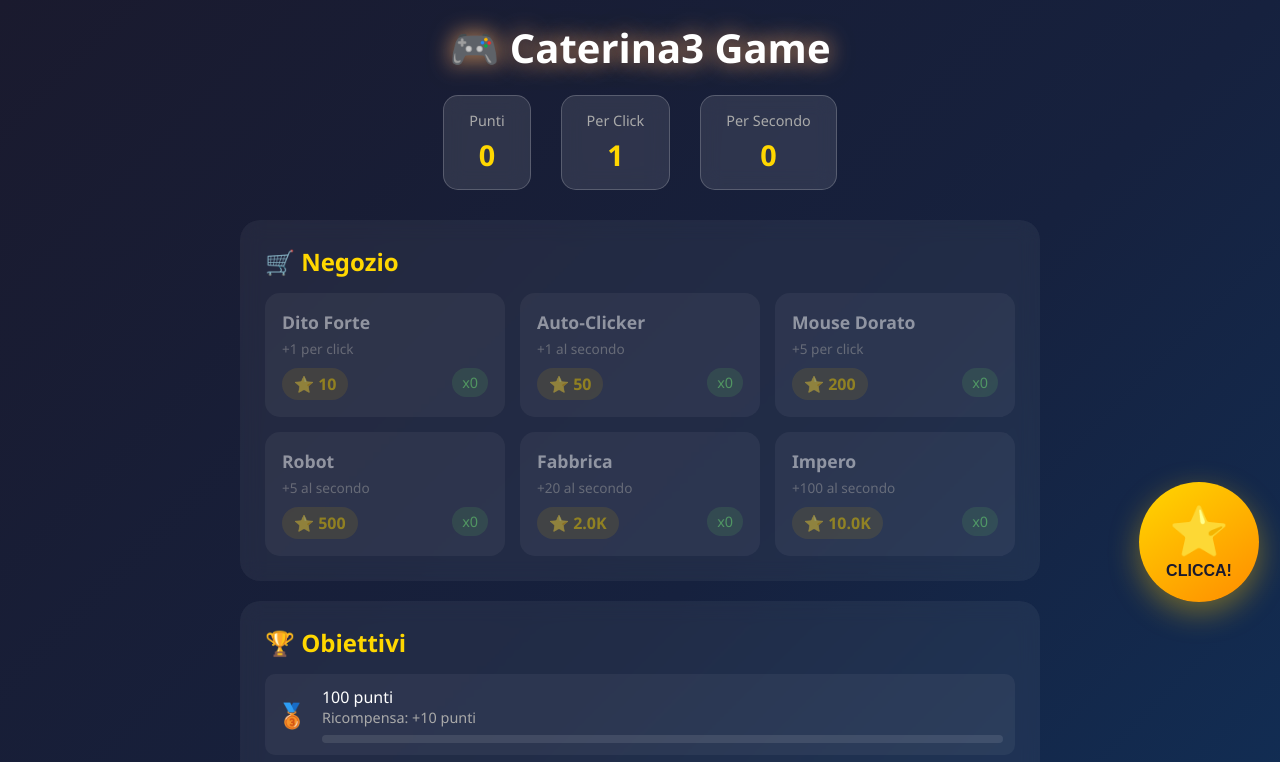
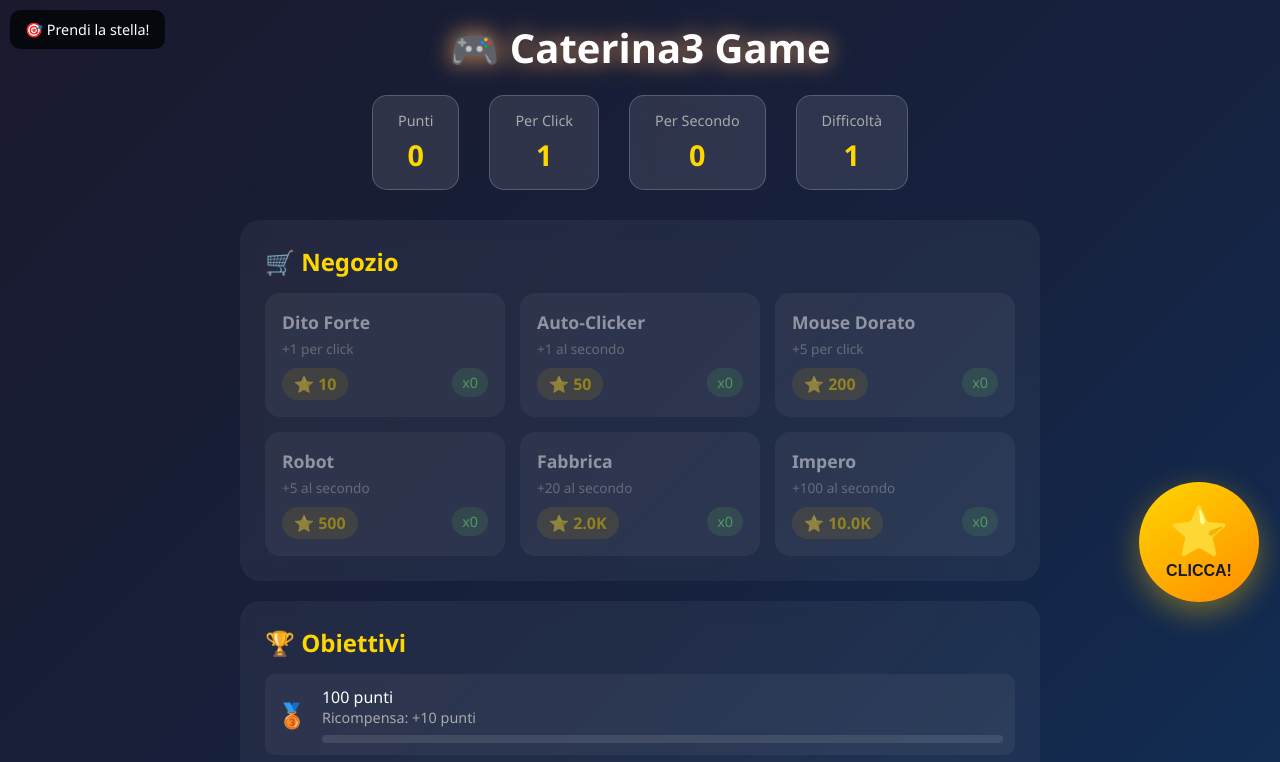
Before and after one commit to Cate159/syte, a website: page index.html in a window 1280 px wide. Shown: the top 762 px of the page. Drawn offline with Linux system fonts and the light colour scheme.

Commit message:
Auto update

```diff
--- a/index.html
+++ b/index.html
@@ -23,14 +23,20 @@
                 <span class="label">Per Secondo</span>
                 <span class="value" id="perSecond">0</span>
             </div>
+            <div class="stat">
+                <span class="label">Difficoltà</span>
+                <span class="value" id="difficulty">1</span>
+            </div>
         </div>
 
-        <div class="click-area" id="clickArea">
-            <button class="main-btn" id="mainBtn">
-                <span class="emoji">⭐</span>
-                <span class="click-text">CLICCA!</span>
-            </button>
+        <div class="difficulty-indicator">
+            🎯 Prendi la stella!
         </div>
+
+        <button class="main-btn" id="mainBtn">
+            <span class="emoji">⭐</span>
+            <span class="click-text">CLICCA!</span>
+        </button>
 
         <div class="achievements" id="achievements"></div>
 
```
